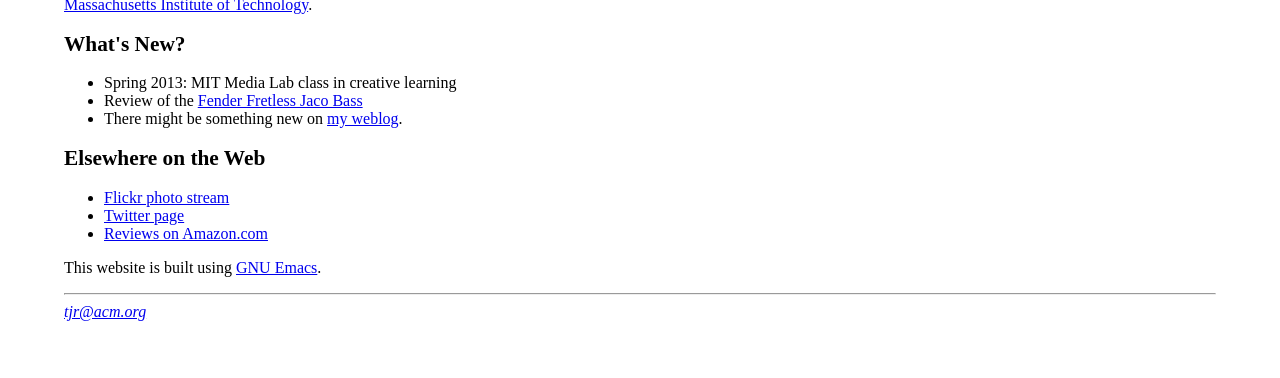
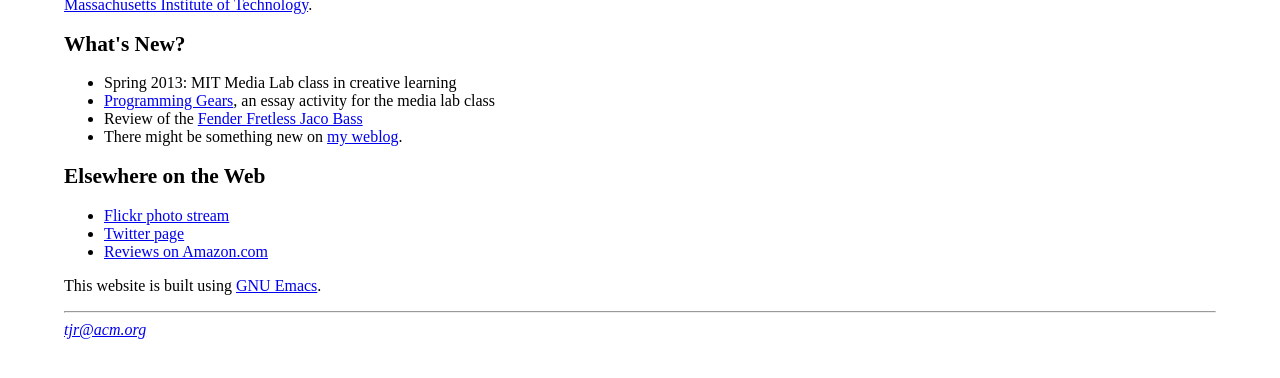
Before and after one commit to tjr/tjr.github.com, a Jekyll site: the page built from index.html, in a window 1280 px wide, cut to the strip 251-629 px from the top of the page. Built offline with Jekyll 4.4.1, drawn with Linux system fonts in a browser that asks for light colours; the list of posts is cut into pages by our own code.

Commit message:
added link

```diff
--- a/index.html
+++ b/index.html
@@ -41,6 +41,8 @@ enjoyed some post-graduate academic refreshment at the
 <h2>What's New?</h2>
 <ul>
 <li>Spring 2013: MIT Media Lab class in creative learning</li>
+<li><a href="/education/programming-gears">Programming Gears</a>, an essay
+activity for the media lab class</li>
 <li>Review of the <a href="/music/fender-fretless-jaco-bass">Fender Fretless Jaco Bass</a></li>
 <li>There might be something new on <a href="http://blog.trevisrothwell.com/">my weblog</a>.</li>
 </ul>
```
